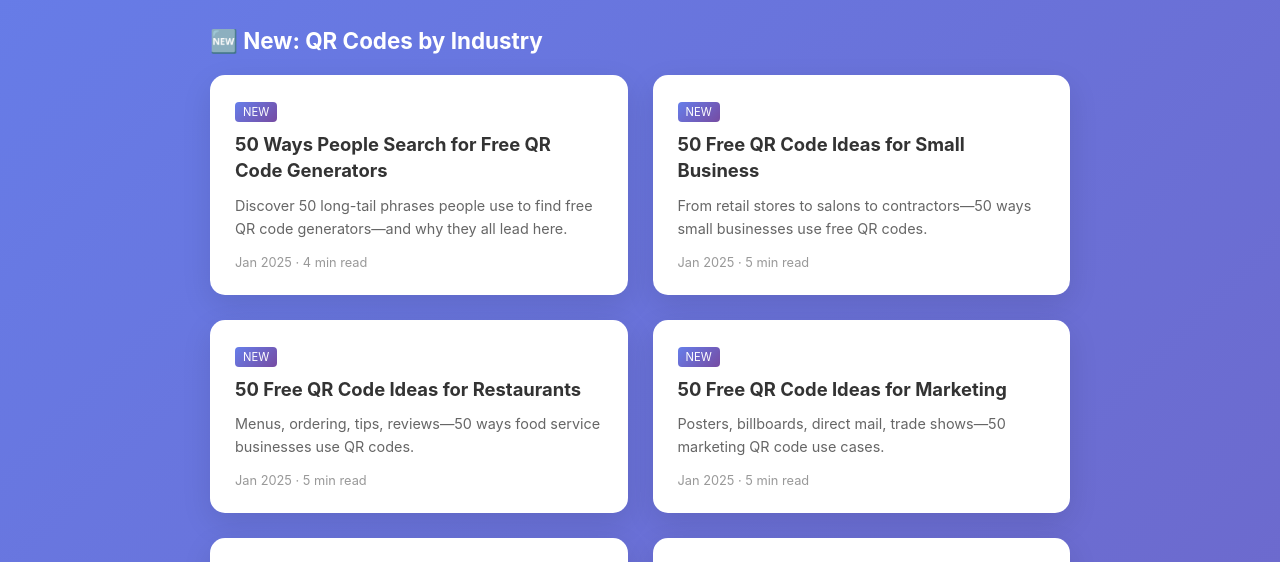
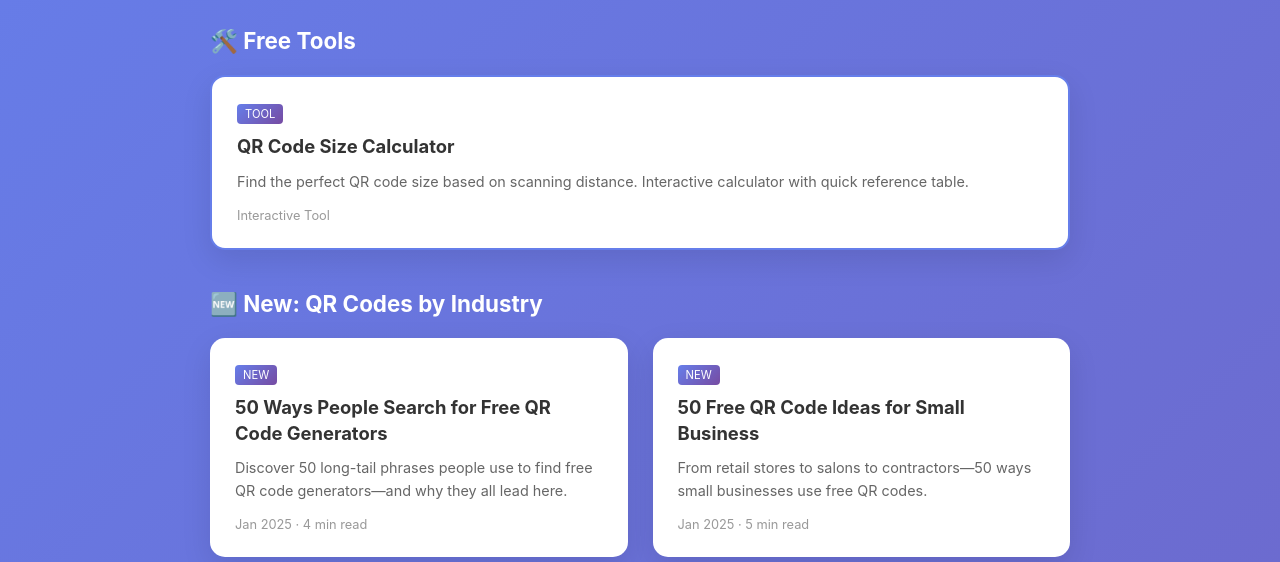
Before and after one commit to lintarod/fastfreeforeverqr, a plain HTML site: page blog/index.html in a window 1280 px wide. Shown: the part 221-783 px from the top of the page. Drawn offline with Linux system fonts and the light colour scheme.

Commit message:
Update index.html

```diff
--- a/blog/index.html
+++ b/blog/index.html
@@ -43,6 +43,18 @@
         <h1>QR Code Blog</h1>
         <p>Tips, guides, and best practices for creating and using QR codes effectively</p>
     </header>
+
+    <h2 class="section-title">🛠️ Free Tools</h2>
+    <main class="blog-grid">
+        <a href="/tools/qr-code-size-calculator.html" class="blog-card" style="border: 2px solid #667eea;">
+            <div class="blog-card-content">
+                <span class="new-badge">TOOL</span>
+                <h2>QR Code Size Calculator</h2>
+                <p>Find the perfect QR code size based on scanning distance. Interactive calculator with quick reference table.</p>
+                <div class="meta">Interactive Tool</div>
+            </div>
+        </a>
+    </main>
 
     <h2 class="section-title">🆕 New: QR Codes by Industry</h2>
     <main class="blog-grid">
```
